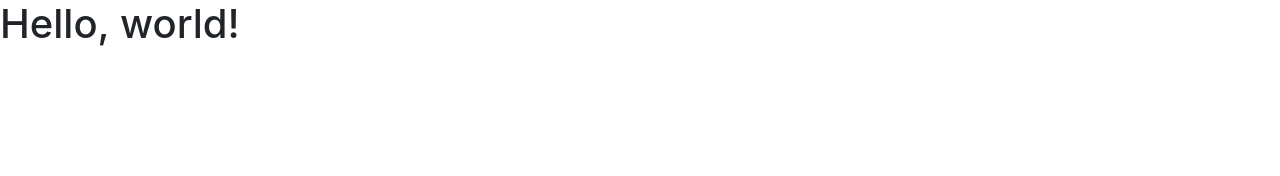
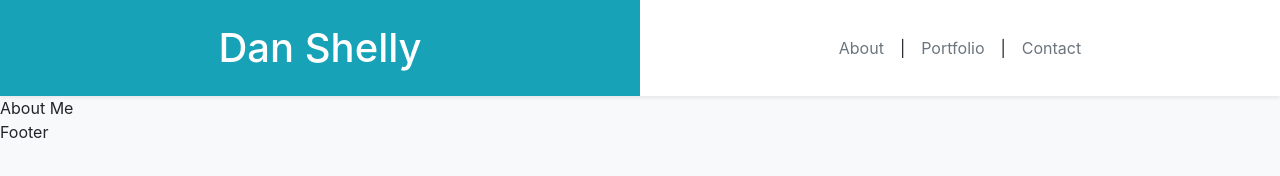
Before and after one commit to DanShelly/Responsive-Portfolio, a plain HTML site: page index.html in a window 1280 px wide. Drawn offline with nearby package versions, Linux system fonts and the light colour scheme.

Commit message:
Created necessary divs on index page and began styling the header and page links - also created links for the 3 html pages

```diff
--- a/index.html
+++ b/index.html
@@ -1,22 +1,54 @@
 <!doctype html>
 <html lang="en">
-  <head>
+
+<head>
     <!-- Required meta tags -->
     <meta charset="utf-8">
     <meta name="viewport" content="width=device-width, initial-scale=1, shrink-to-fit=no">
 
     <!-- Bootstrap CSS -->
-    <link rel="stylesheet" href="https://stackpath.bootstrapcdn.com/bootstrap/4.3.1/css/bootstrap.min.css" integrity="sha384-ggOyR0iXCbMQv3Xipma34MD+dH/1fQ784/j6cY/iJTQUOhcWr7x9JvoRxT2MZw1T" crossorigin="anonymous">
+    <link rel="stylesheet" href="https://stackpath.bootstrapcdn.com/bootstrap/4.3.1/css/bootstrap.min.css"
+        integrity="sha384-ggOyR0iXCbMQv3Xipma34MD+dH/1fQ784/j6cY/iJTQUOhcWr7x9JvoRxT2MZw1T" crossorigin="anonymous">
 
     <title>Dan Shelly</title>
-  </head>
-  <body>
-    <h1>Hello, world!</h1>
+</head>
+
+<body class="bg-light">
+
+    <div class="row no-gutters bg-white shadow-sm">
+        <div class="col-md-6 text-center text-white">
+            <h1 class="p-4 mb-0 bg-info">Dan Shelly</h1>
+        </div>
+        <div class="col-md-6 d-flex flex-row justify-content-center align-items-center">
+            <a class="m-3 text-muted" href="index.html">About</a> |
+            <a class="m-3 text-muted" href="portfolio.html">Portfolio</a> |
+            <a class="m-3 text-muted" href="contact.html">Contact</a>
+
+        </div>
+    </div>
+    <div class="row">
+        <div class="col">About Me</div>
+
+    </div>
+    <div class="row">
+        <div class="col">Footer</div>
+    </div>
+    </div>
+
+
+
 
     <!-- Optional JavaScript -->
     <!-- jQuery first, then Popper.js, then Bootstrap JS -->
-    <script src="https://code.jquery.com/jquery-3.3.1.slim.min.js" integrity="sha384-q8i/X+965DzO0rT7abK41JStQIAqVgRVzpbzo5smXKp4YfRvH+8abtTE1Pi6jizo" crossorigin="anonymous"></script>
-    <script src="https://cdnjs.cloudflare.com/ajax/libs/popper.js/1.14.7/umd/popper.min.js" integrity="sha384-UO2eT0CpHqdSJQ6hJty5KVphtPhzWj9WO1clHTMGa3JDZwrnQq4sF86dIHNDz0W1" crossorigin="anonymous"></script>
-    <script src="https://stackpath.bootstrapcdn.com/bootstrap/4.3.1/js/bootstrap.min.js" integrity="sha384-JjSmVgyd0p3pXB1rRibZUAYoIIy6OrQ6VrjIEaFf/nJGzIxFDsf4x0xIM+B07jRM" crossorigin="anonymous"></script>
-  </body>
+    <script src="https://code.jquery.com/jquery-3.3.1.slim.min.js"
+        integrity="sha384-q8i/X+965DzO0rT7abK41JStQIAqVgRVzpbzo5smXKp4YfRvH+8abtTE1Pi6jizo"
+        crossorigin="anonymous"></script>
+    <script src="https://cdnjs.cloudflare.com/ajax/libs/popper.js/1.14.7/umd/popper.min.js"
+        integrity="sha384-UO2eT0CpHqdSJQ6hJty5KVphtPhzWj9WO1clHTMGa3JDZwrnQq4sF86dIHNDz0W1"
+        crossorigin="anonymous"></script>
+    <script src="https://stackpath.bootstrapcdn.com/bootstrap/4.3.1/js/bootstrap.min.js"
+        integrity="sha384-JjSmVgyd0p3pXB1rRibZUAYoIIy6OrQ6VrjIEaFf/nJGzIxFDsf4x0xIM+B07jRM"
+        crossorigin="anonymous"></script>
+</body>
+
 </html>
```
Also changed, not shown: contact.html (added), portfolio.html (added).
